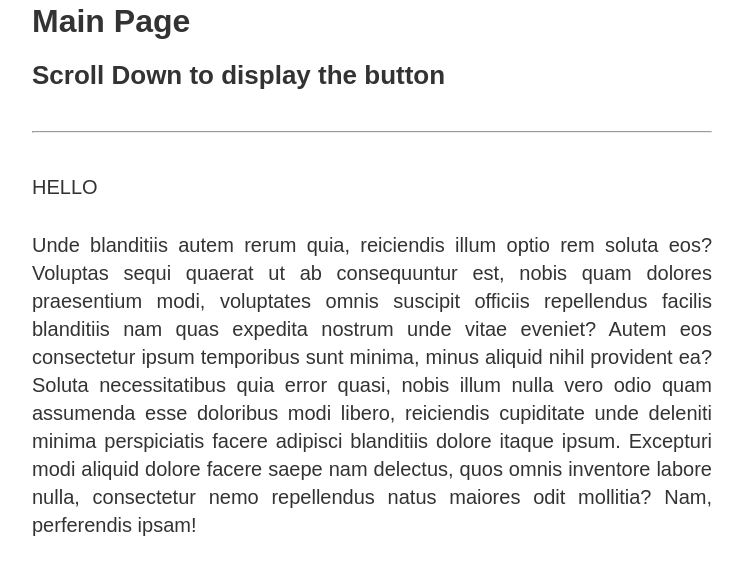
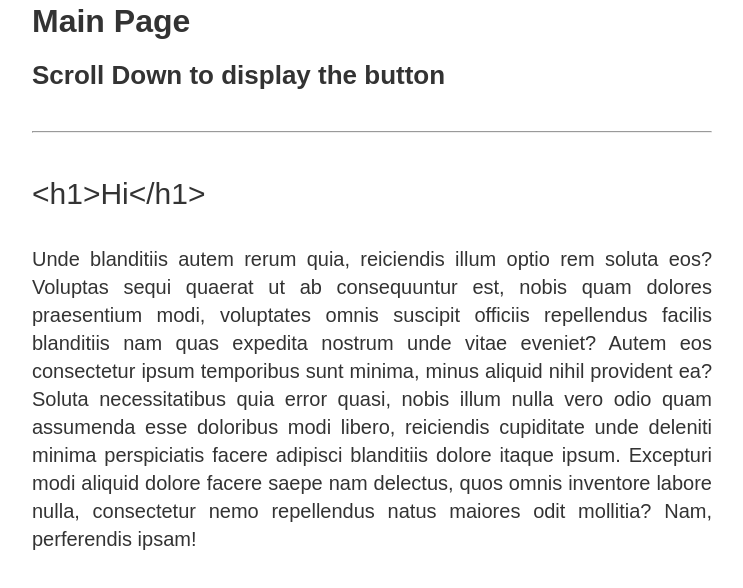
Before and after one commit to slavapas/Lavrik_DOM_Course_YouTube, a plain HTML site: page index.html in a window 1280 px wide. Both pictures are taken after a click on the element 640 px from the left and 525 px from the top of the page. Shown: the part 212-800 px from the top of the page, without its empty margins (268-1011 px from the left). Drawn offline with Linux system fonts and the light colour scheme.

Commit message:
Second commit

```diff
--- a/index.html
+++ b/index.html
@@ -31,7 +31,8 @@ C/O https://placeholder.com/" alt=""></a>
       <h1>Main Page</h1>
       <h2>Scroll Down to display the button</h2>
       <hr>
-      <p id="text">L1111orem ipsum dolor sit amet, consectetur adipisicing elit. Consequatur qui cupiditate, quae ex error iure
+      <p id="text" class="class-second class-third">L1111orem ipsum dolor sit amet, consectetur adipisicing elit.
+        Consequatur qui cupiditate, quae ex error iure
         quo possimus dolores sed ipsum praesentium commodi molestias officiis. Nostrum minus distinctio doloribus
         mollitia rerum officia velit aspernatur eaque perferendis eveniet voluptate est aut inventore ipsa facere
         ratione, quaerat nihil magnam qui pariatur! Quaerat optio tenetur atque? Numquam doloremque adipisci aspernatur
--- a/script1.js
+++ b/script1.js
@@ -1,4 +1,15 @@
-let cat = document.querySelector("#text");
-cat.addEventListener("click", function () {
-  text.innerHTML = "HELLO";
+let elem = document.querySelector("#text");
+elem.addEventListener("click", function () {
+  //   text.innerHTML = "HELLO";
+  elem.innerHTML = "<h1>HELLO</h1>";
+  elem.innerText = "<h1>Hi</h1>";
+  console.log(elem.classList);
+  elem.className = "i-am-a-new-class";
+  console.log(elem.classList);
+  elem.classList.add("new-class");
+  console.log(elem.classList);
+  elem.classList.remove("new-class");
+  console.log(elem.classList);
+
+  elem.style.fontSize = "30px";
 });
```
